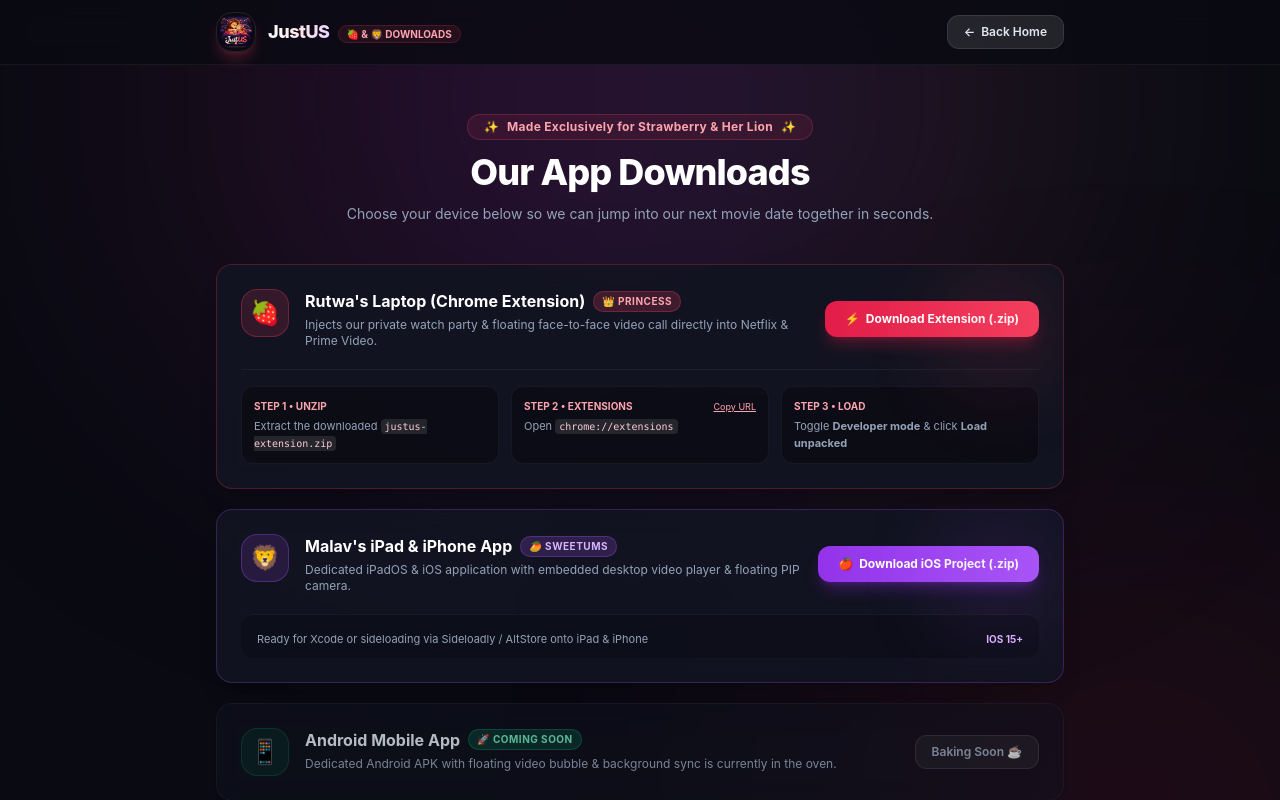
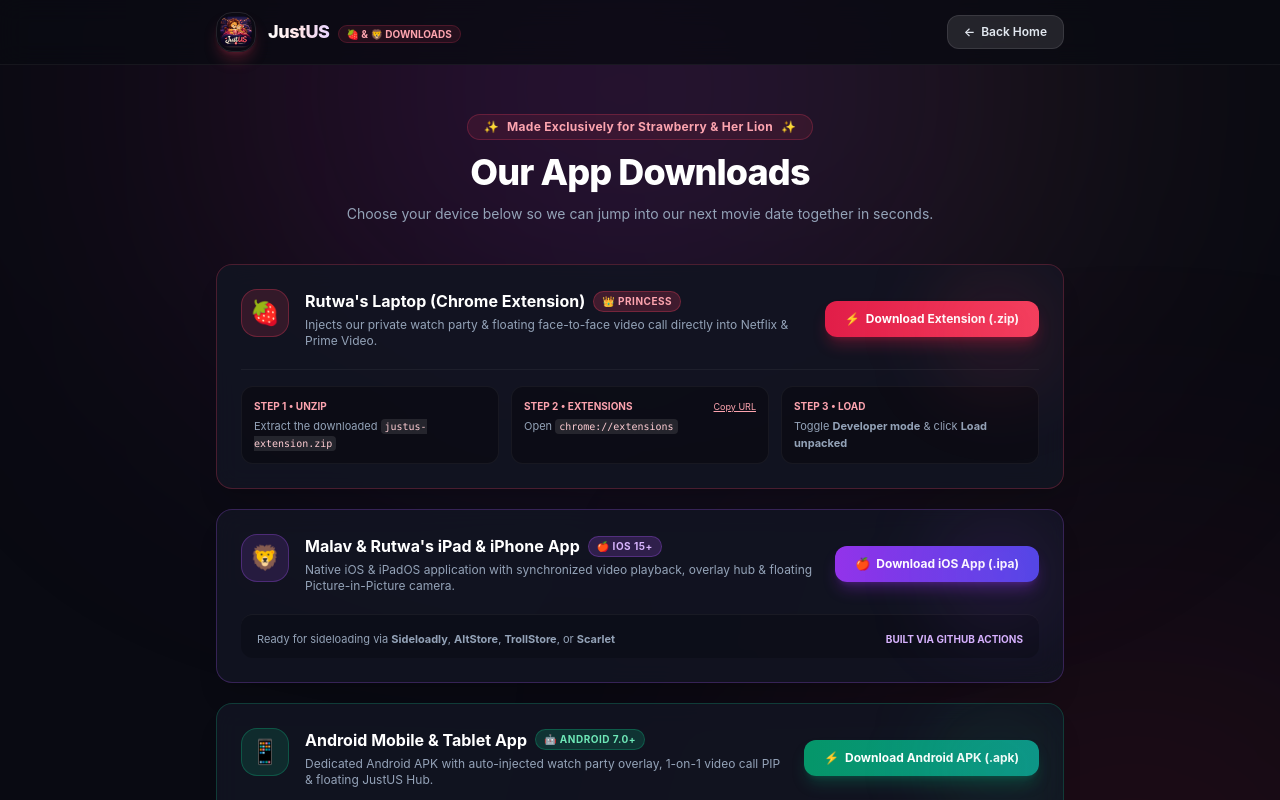
Before and after one commit to Malav20/JustUs, a Next.js app in the folder apps/web/: page /downloads in a window 1280 px wide. Shown: the top 800 px of the page. Built offline with nearby package versions, Linux system fonts and the light colour scheme.

Commit message:
feat: enhance build workflows and update DownloadsPage with new app links and descriptions

```diff
--- a/apps/web/src/app/downloads/page.tsx
+++ b/apps/web/src/app/downloads/page.tsx
@@ -134,56 +134,67 @@
                 </div>
                 <div className="space-y-1">
                   <div className="flex items-center gap-2">
-                    <h2 className="text-base font-bold text-white">Malav's iPad & iPhone App</h2>
+                    <h2 className="text-base font-bold text-white">Malav & Rutwa's iPad & iPhone App</h2>
                     <span className="text-[10px] font-bold uppercase tracking-wider text-purple-300 bg-purple-500/20 px-2 py-0.5 rounded-full border border-purple-500/30">
-                      🥭 Sweetums
+                      🍎 iOS 15+
                     </span>
                   </div>
                   <p className="text-xs text-slate-400">
-                    Dedicated iPadOS & iOS application with embedded desktop video player & floating PIP camera.
+                    Native iOS & iPadOS application with synchronized video playback, overlay hub & floating Picture-in-Picture camera.
                   </p>
                 </div>
               </div>
 
               <a
-                href="/justus-ios-project.zip"
-                download
-                className="px-5 py-2.5 bg-gradient-to-r from-purple-600 to-purple-500 hover:from-purple-500 hover:to-purple-400 text-white font-bold text-xs rounded-xl text-center shadow-lg shadow-purple-600/30 transition-all shrink-0 flex items-center justify-center gap-1.5"
+                href="https://github.com/Malav20/JustUs/releases/latest/download/JustUS.ipa"
+                download="JustUS.ipa"
+                className="px-5 py-2.5 bg-gradient-to-r from-purple-600 to-indigo-600 hover:from-purple-500 hover:to-indigo-500 text-white font-bold text-xs rounded-xl text-center shadow-lg shadow-purple-600/30 transition-all shrink-0 flex items-center justify-center gap-1.5"
               >
                 <span>🍎</span>
-                <span>Download iOS Project (.zip)</span>
+                <span>Download iOS App (.ipa)</span>
               </a>
             </div>
 
-            <div className="mt-5 pt-4 border-t border-white/5 flex items-center justify-between text-[11px] text-slate-400 bg-black/20 rounded-xl px-4 py-2.5">
-              <span>Ready for Xcode or sideloading via Sideloadly / AltStore onto iPad & iPhone</span>
-              <span className="text-purple-300 font-bold text-[10px] uppercase">iOS 15+</span>
+            <div className="mt-5 pt-4 border-t border-white/5 flex flex-col sm:flex-row sm:items-center justify-between gap-2 text-[11px] text-slate-400 bg-black/20 rounded-xl px-4 py-2.5">
+              <span>Ready for sideloading via <strong>Sideloadly</strong>, <strong>AltStore</strong>, <strong>TrollStore</strong>, or <strong>Scarlet</strong></span>
+              <span className="text-purple-300 font-bold text-[10px] uppercase">Built via GitHub Actions</span>
             </div>
           </div>
 
-          {/* Item 3: Android Mobile (Coming Soon) */}
-          <div className="p-6 rounded-2xl bg-[#121422]/60 border border-white/5 shadow-md relative overflow-hidden backdrop-blur-md opacity-80">
+          {/* Item 3: Android Mobile & Tablet */}
+          <div className="p-6 rounded-2xl bg-[#121422]/90 border border-emerald-500/25 hover:border-emerald-500/45 shadow-xl transition-all relative overflow-hidden backdrop-blur-md">
+            <div className="absolute top-0 right-0 w-32 h-32 bg-emerald-500/10 rounded-full blur-2xl pointer-events-none" />
             <div className="flex flex-col sm:flex-row sm:items-center justify-between gap-4">
               <div className="flex items-start gap-4">
-                <div className="w-12 h-12 rounded-2xl bg-emerald-500/10 border border-emerald-500/20 flex items-center justify-center text-2xl shrink-0">
+                <div className="w-12 h-12 rounded-2xl bg-emerald-500/15 border border-emerald-500/30 flex items-center justify-center text-2xl shrink-0">
                   📱
                 </div>
                 <div className="space-y-1">
                   <div className="flex items-center gap-2">
-                    <h2 className="text-base font-bold text-slate-200">Android Mobile App</h2>
+                    <h2 className="text-base font-bold text-white">Android Mobile & Tablet App</h2>
                     <span className="text-[10px] font-bold uppercase tracking-wider text-emerald-300 bg-emerald-500/20 px-2 py-0.5 rounded-full border border-emerald-500/30">
-                      🚀 Coming Soon
+                      🤖 Android 7.0+
                     </span>
                   </div>
                   <p className="text-xs text-slate-400">
-                    Dedicated Android APK with floating video bubble & background sync is currently in the oven.
+                    Dedicated Android APK with auto-injected watch party overlay, 1-on-1 video call PIP & floating JustUS Hub.
                   </p>
                 </div>
               </div>
 
-              <div className="px-4 py-2 bg-white/5 text-slate-400 font-semibold text-xs rounded-xl text-center border border-white/10 shrink-0 cursor-not-allowed">
-                Baking Soon ☕
-              </div>
+              <a
+                href="https://github.com/Malav20/JustUs/releases/latest/download/JustUS.apk"
+                download="JustUS.apk"
+                className="px-5 py-2.5 bg-gradient-to-r from-emerald-600 to-teal-600 hover:from-emerald-500 hover:to-teal-500 text-white font-bold text-xs rounded-xl text-center shadow-lg shadow-emerald-600/30 transition-all shrink-0 flex items-center justify-center gap-1.5"
+              >
+                <span>⚡</span>
+                <span>Download Android APK (.apk)</span>
+              </a>
+            </div>
+
+            <div className="mt-5 pt-4 border-t border-white/5 flex flex-col sm:flex-row sm:items-center justify-between gap-2 text-[11px] text-slate-400 bg-black/20 rounded-xl px-4 py-2.5">
+              <span>Direct install on any Android phone or tablet (allow install unknown apps)</span>
+              <span className="text-emerald-300 font-bold text-[10px] uppercase">Built via GitHub Actions</span>
             </div>
           </div>
         </div>
```
